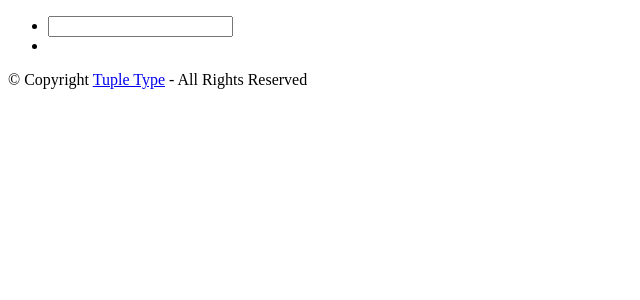
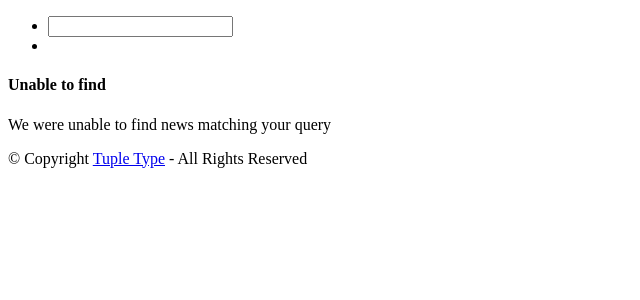
Before and after one commit to ruiaf/sumnews, a Django app: template coreux/templates/news_list.html in a window 1280 px wide. Shown: the part 86-386 px from the top of the page, without its empty margins (0-640 px from the left). Run offline with Django 3.2, Linux system fonts and the light colour scheme; the template is opened without the code that fills it, so the values that code supplies are empty; parts of the project's set-up code (start-up, migrations or seed data) failed here and were passed over; some libraries are stand-ins or nearby versions.

Commit message:
Feed parser

```diff
--- a/coreux/beinterface/beinterface.py
+++ b/coreux/beinterface/beinterface.py
@@ -10,7 +10,7 @@ class BackendInterface:
         try:
             sock.connect(("localhost", 8001))
             sock.sendall(pickle.dumps(request))
-            response = pickle.loads(sock.recv(1024))
+            response = pickle.loads(sock.recv(20 * 1024))
             response["result"] = "success"
             logging.info("Request: " + str(request) + " Response: " + str(response))
             sock.close()
--- a/coreux/templates/news_list.html
+++ b/coreux/templates/news_list.html
@@ -4,9 +4,18 @@
 {% block content %}
                 {% for news in news_list %}
                 <article class="post clearfix">
-                    <div class="meta">{{news.date|naturaltime}}</div>
+                    <div class="meta">{{news.publish_date|naturaltime}}</div>
                     <h4>{{news.title|title}}</h4>
-                    <p>{{news.content}}</p>
+                    <p>{{news.content}} &mdash; from <a href="{{news.source_url}}">{{ news.provider }}</a></p>
+
+                    <a href=""><i class="icon-2x icon-facebook-sign" ></i></a>
+                    <a href=""><i class="icon-2x icon-twitter-sign" ></i></a>
+                    <a href=""><i class="icon-2x icon-google-plus-sign" ></i></a>
+                </article>
+                {% empty %}
+                <article class="post clearfix">
+                    <h4>Unable to find</h4>
+                    <p>We were unable to find news matching your query</p>
                 </article>
                 {% endfor %}
 {% endblock %}
--- a/setup.txt
+++ b/setup.txt
@@ -6,3 +6,4 @@ download get-pip.py from http://www.pip-installer.org/en/latest/installing.html
 python get-pip.py
 pip install django
 pip install pylint
+pip install python-dateutil
```
